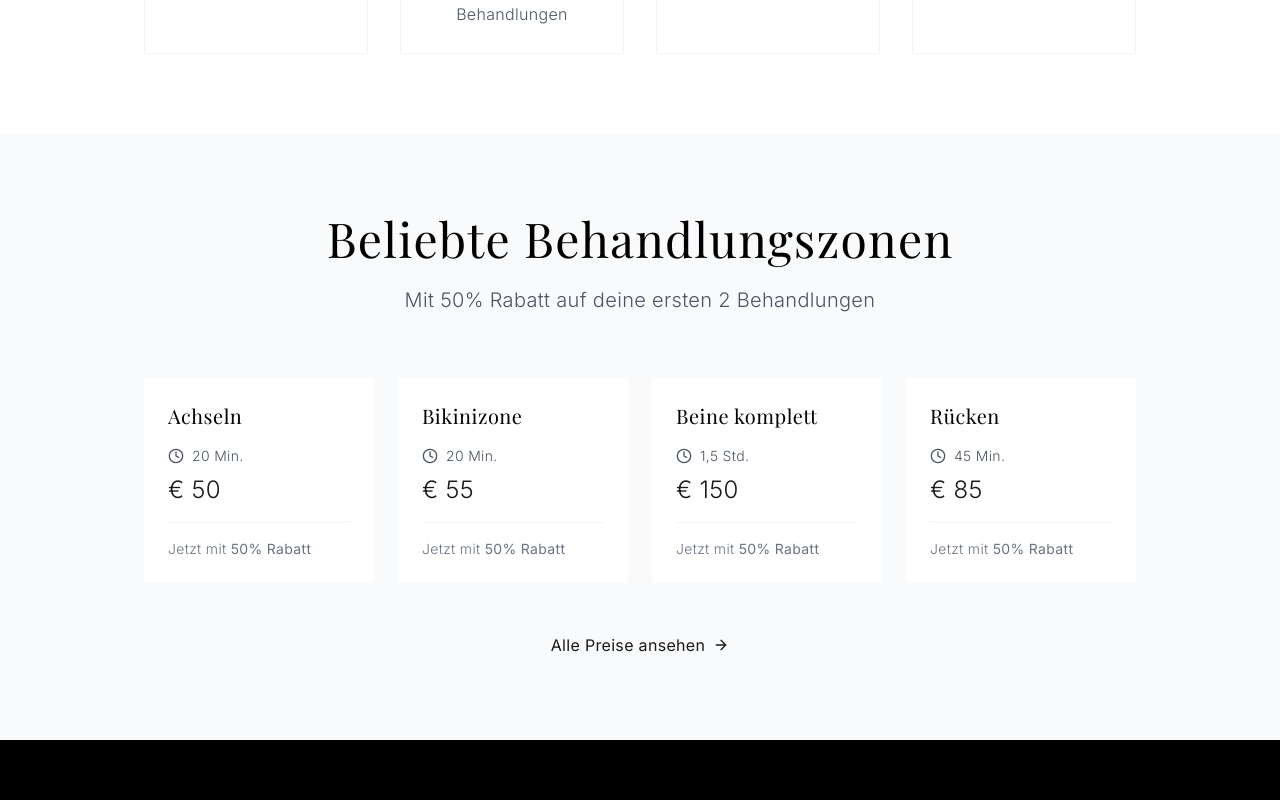
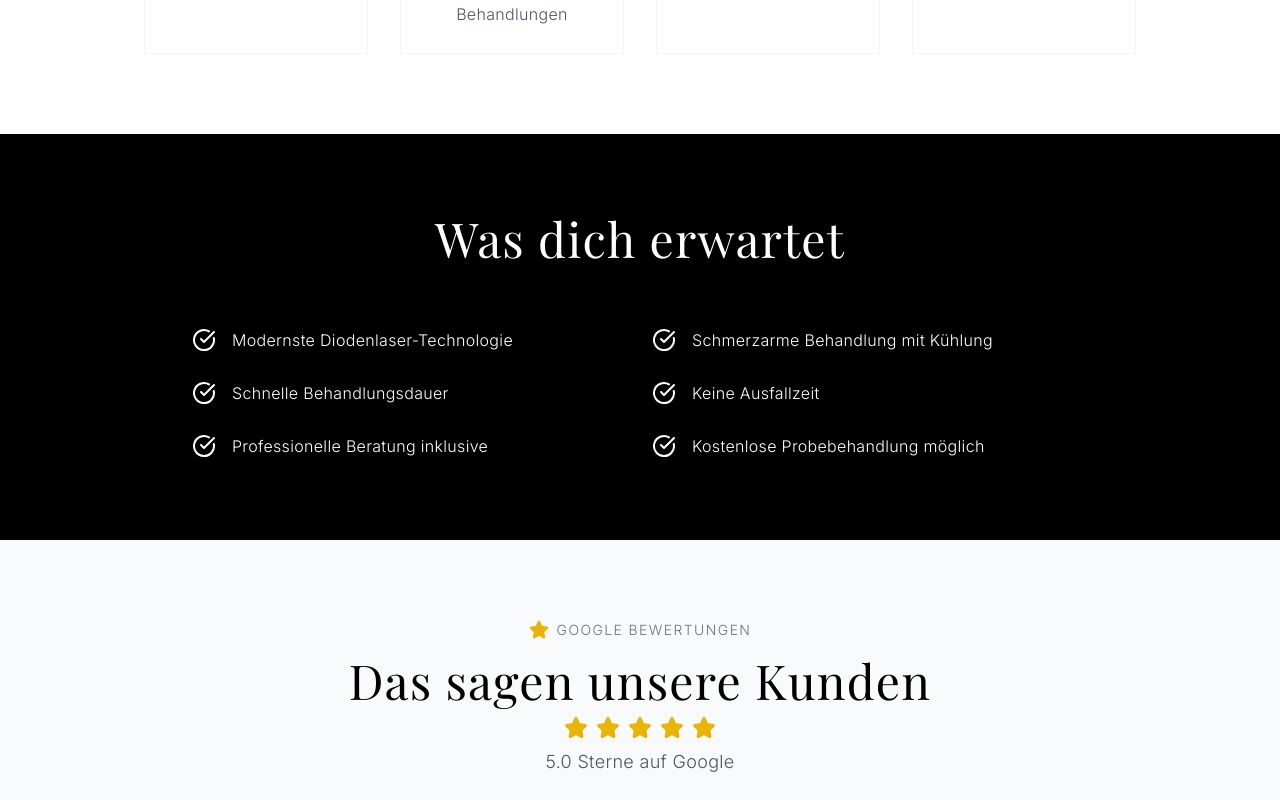
Before and after one commit to ElikciOlcay/skinlux-pottendorf, a Next.js app: page /laser-aktion in a window 1280 px wide. Shown: the part 1580-2380 px from the top of the page. Built offline with nearby package versions, Linux system fonts and the light colour scheme.

Commit message:
Preise-Section von Landingpages entfernt und Clock-Import korrigiert
- Beliebte Behandlungszonen Section komplett entfernt
- Fokus auf Benefits, Reviews und FAQ
- Clock-Import wieder hinzugefügt (wird in benefits verwendet)
- Cleane Landingpage ohne Preisliste

```diff
--- a/app/laser-aktion/page.tsx
+++ b/app/laser-aktion/page.tsx
@@ -1,7 +1,6 @@
 "use client";
 
 import { motion } from "framer-motion";
-import Link from "next/link";
 import Script from "next/script";
 import { useEffect } from "react";
 import { Zap, Shield, Clock, Heart, CheckCircle, ArrowRight, Sparkles, Award, Star, Quote } from "lucide-react";
@@ -38,13 +37,6 @@ const features = [
     "Kostenlose Probebehandlung möglich"
 ];
 
-const popularAreas = [
-    { name: "Achseln", duration: "20 Min.", price: "€ 50" },
-    { name: "Bikinizone", duration: "20 Min.", price: "€ 55" },
-    { name: "Beine komplett", duration: "1,5 Std.", price: "€ 150" },
-    { name: "Rücken", duration: "45 Min.", price: "€ 85" }
-];
-
 const faq = [
     {
         frage: "Wie funktioniert die Aktion?",
@@ -64,7 +56,7 @@ const faq = [
     },
     {
         frage: "Wie lange ist die Aktion gültig?",
-        antwort: "Die Aktion ist bis Ende Dezember 2025 gültig. Sichere dir jetzt deinen Termin und spare 50% bei deinen ersten beiden Behandlungen!"
+        antwort: "Die Aktion ist bis 31. Dezember 2025 gültig. Sichere dir jetzt deinen Termin und spare 50% bei deinen ersten beiden Behandlungen!"
     }
 ];
 
@@ -291,56 +283,6 @@ export default function LaserAktion() {
                     </div>
                 </section>
 
-                {/* Popular Areas */}
-                <section className="py-20 bg-gray-50">
-                    <div className="container">
-                        <div className="text-center mb-16">
-                            <h2 className="text-4xl md:text-5xl font-light mb-6 text-black">
-                                Beliebte <span className="text-black">Behandlungszonen</span>
-                            </h2>
-                            <p className="text-xl text-gray-600 font-light">
-                                Mit 50% Rabatt auf deine ersten 2 Behandlungen
-                            </p>
-                        </div>
-
-                        <div className="grid md:grid-cols-2 lg:grid-cols-4 gap-6 max-w-6xl mx-auto">
-                            {popularAreas.map((area, index) => (
-                                <motion.div
-                                    key={area.name}
-                                    initial={{ opacity: 0, y: 20 }}
-                                    whileInView={{ opacity: 1, y: 0 }}
-                                    viewport={{ once: true }}
-                                    transition={{ duration: 0.6, delay: index * 0.1 }}
-                                    className="bg-white p-6 hover:shadow-lg transition-shadow"
-                                >
-                                    <h3 className="text-xl font-light mb-4 text-black">{area.name}</h3>
-                                    <div className="space-y-2 mb-4">
-                                        <div className="flex items-center gap-2 text-gray-600">
-                                            <Clock className="w-4 h-4" />
-                                            <span className="text-sm font-light">{area.duration}</span>
-                                        </div>
-                                        <div className="text-2xl font-light text-secondary">{area.price}</div>
-                                    </div>
-                                    <div className="pt-4 border-t border-gray-100">
-                                        <div className="text-sm font-light text-gray-500">
-                                            Jetzt mit <span className="text-secondary font-normal">50% Rabatt</span>
-                                        </div>
-                                    </div>
-                                </motion.div>
-                            ))}
-                        </div>
-
-                        <div className="text-center mt-12">
-                            <Link
-                                href="/preise/laser"
-                                className="inline-flex items-center gap-2 text-secondary hover:text-secondary-dark transition-colors"
-                            >
-                                Alle Preise ansehen
-                                <ArrowRight className="w-4 h-4" />
-                            </Link>
-                        </div>
-                    </div>
-                </section>
 
                 {/* Features */}
                 <section className="py-20 bg-black text-white">
--- a/components/sections/SpecialOffers.tsx
+++ b/components/sections/SpecialOffers.tsx
@@ -12,7 +12,7 @@ const offers = [
         price: "50%",
         originalPrice: null,
         discount: "Rabatt",
-        limit: "Gültig bis Ende Dezember 2025",
+        limit: "Gültig bis 31. Dezember 2025",
         icon: Zap,
         href: '/laser-aktion',
         color: 'var(--color-secondary)',
```
